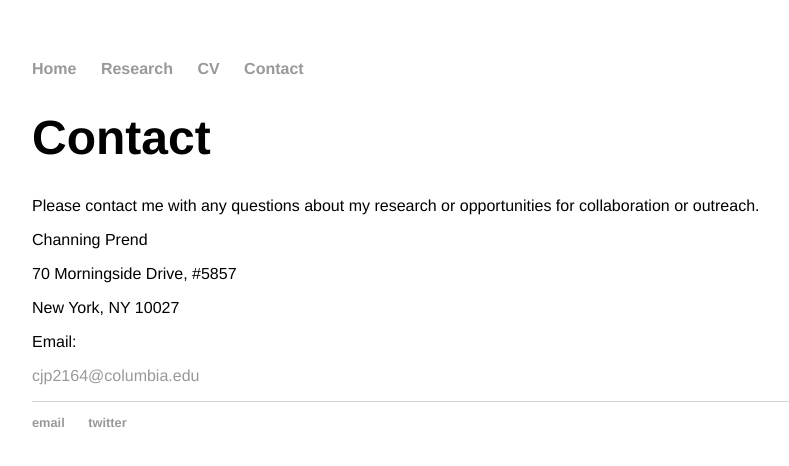
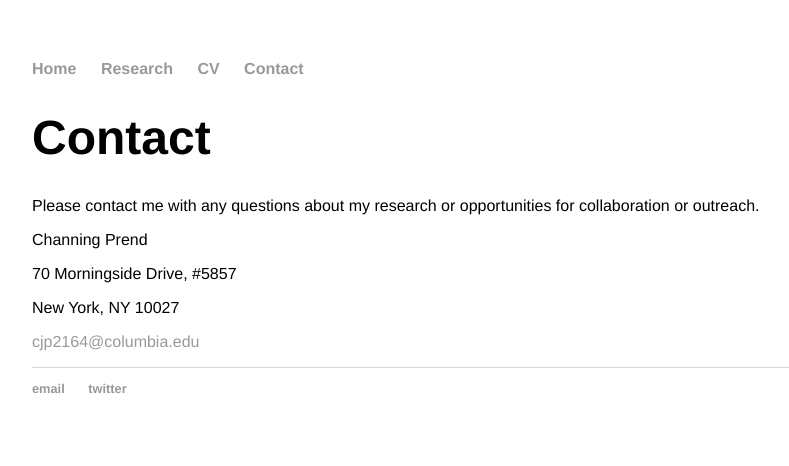
Before and after one commit to cprend/cprend.github.io, a Jekyll site: the page contact/index.html, which Jekyll copies as it is, in a window 1280 px wide. Shown: the top 466 px of the page, without its empty margins (160-949 px from the left). Built offline with Jekyll 4.4.1, drawn with Linux system fonts in a browser that asks for light colours.

Commit message:
Update index.html

```diff
--- a/contact/index.html
+++ b/contact/index.html
@@ -23,7 +23,7 @@
 				<p>Channing Prend<p>
 				<p>70 Morningside Drive, #5857<p>
 				<p>New York, NY 10027<p>
-				<p>Email:<p><a href="mailto:cjp2164@columbia.edu">cjp2164@columbia.edu</a>
+				<a Email: href="mailto:cjp2164@columbia.edu">cjp2164@columbia.edu</a>
 </div><!-- /.blurb -->
 
 			</div><!-- /.container -->
```
